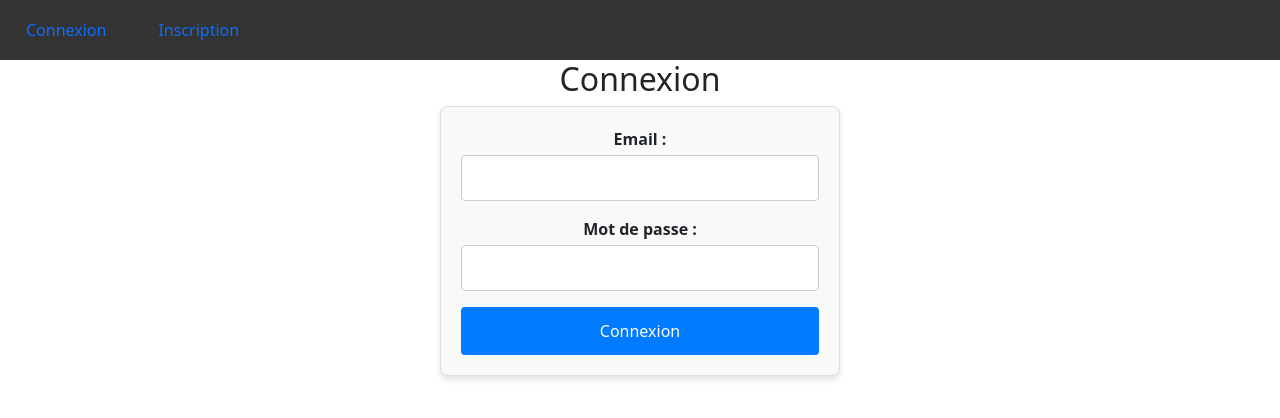
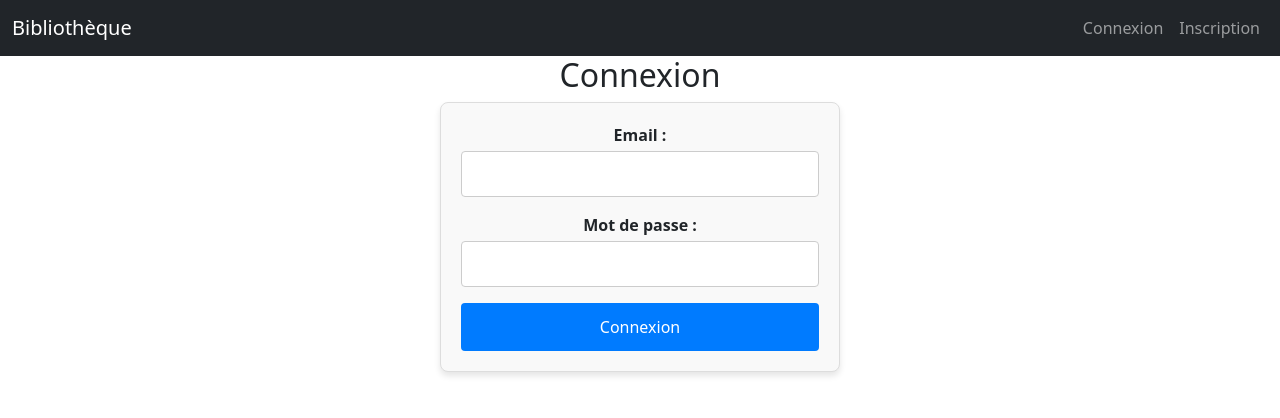
Before and after one commit to Theo22100/MDS-M1-Librairie, a React (Create React App) app in the folder library-app/: page /login in a window 1280 px wide. Shown: the top 418 px of the page. Built offline with nearby package versions, Linux system fonts and the light colour scheme.

Commit message:
header with bootstrap and add emprunt

```diff
--- a/library-app/src/components/Header/css/Header.css
+++ /dev/null
@@ -1,36 +0,0 @@
-.header {
-    background-color: #333;
-    padding: 10px;
-    display: flex;
-    justify-content: space-between;
-    align-items: center;
-  }
-
-  .nav {
-    display: flex;
-    align-items: center;
-  }
-
-  .nav-link {
-    color: white;
-    text-decoration: none;
-    margin-right: 20px;
-    font-size: 18px;
-  }
-
-  .nav-link:hover {
-    text-decoration: underline;
-  }
-
-  .logout-btn {
-    background-color: #f44336;
-    color: white;
-    border: none;
-    padding: 10px 20px;
-    font-size: 16px;
-    cursor: pointer;
-  }
-
-  .logout-btn:hover {
-    background-color: #d32f2f;
-  }
--- a/library-app/src/components/Header/header.js
+++ b/library-app/src/components/Header/header.js
@@ -1,7 +1,6 @@
 import React, { useContext } from 'react';
 import { Link, useNavigate } from 'react-router-dom';
 import { AuthContext } from '../../context/AuthContext';
-import './css/Header.css';
 
 const Header = () => {
   const { isAuthenticated, logout } = useContext(AuthContext); // Récupération de l'état d'authentification et de la fonction logout
@@ -13,23 +12,45 @@ const Header = () => {
   };
 
   return (
-    <header className="header">
-      <nav className="nav">
+    <header>
+      <nav className="navbar navbar-expand-lg navbar-dark bg-dark">
+        <div className="container-fluid">
+          <Link to="/home" className="navbar-brand">Bibliothèque</Link>
+          <button className="navbar-toggler" type="button" data-bs-toggle="collapse" data-bs-target="#navbarNav" aria-controls="navbarNav" aria-expanded="false" aria-label="Toggle navigation">
+            <span className="navbar-toggler-icon"></span>
+          </button>
+          <div className="collapse navbar-collapse" id="navbarNav">
+            <ul className="navbar-nav ms-auto">
+
               {isAuthenticated ? (
                 <>
-            {/* Liens affichés si l'utilisateur est connecté */}
+                  {/* Connecté */}
+                  <li className="nav-item">
                     <Link to="/home" className="nav-link">Accueil</Link>
-            <button className="logout-btn" onClick={handleLogout}>
+                  </li>
+                  <li className="nav-item">
+                    <Link to="/loans" className="nav-link">Emprunts</Link>
+                  </li>
+                  <li className="nav-item">
+                    <button className="btn btn-danger ms-2" onClick={handleLogout}>
                       Déconnexion
                     </button>
+                  </li>
                 </>
               ) : (
                 <>
-            {/* Liens affichés si l'utilisateur n'est pas connecté */}
+                  {/* Pas Connecté */}
+                  <li className="nav-item">
                     <Link to="/login" className="nav-link">Connexion</Link>
+                  </li>
+                  <li className="nav-item">
                     <Link to="/register" className="nav-link">Inscription</Link>
+                  </li>
                 </>
               )}
+            </ul>
+          </div>
+        </div>
       </nav>
     </header>
   );
```
Lines whose indentation alone changed are shown as unchanged.
